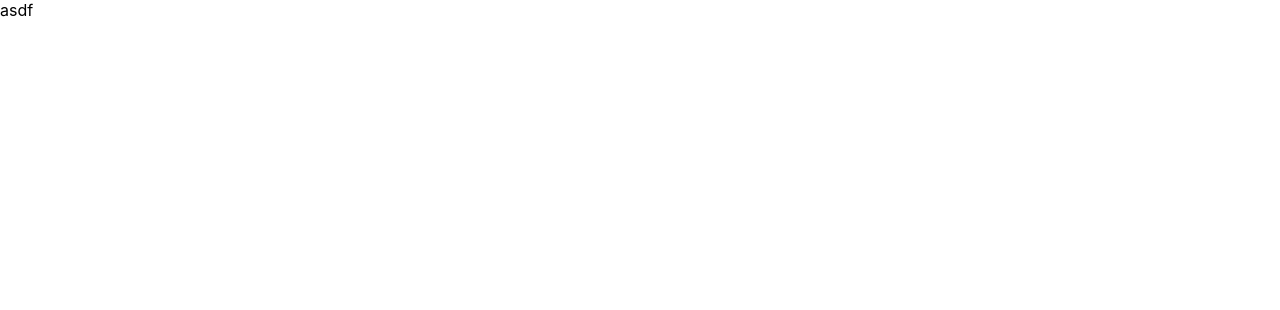
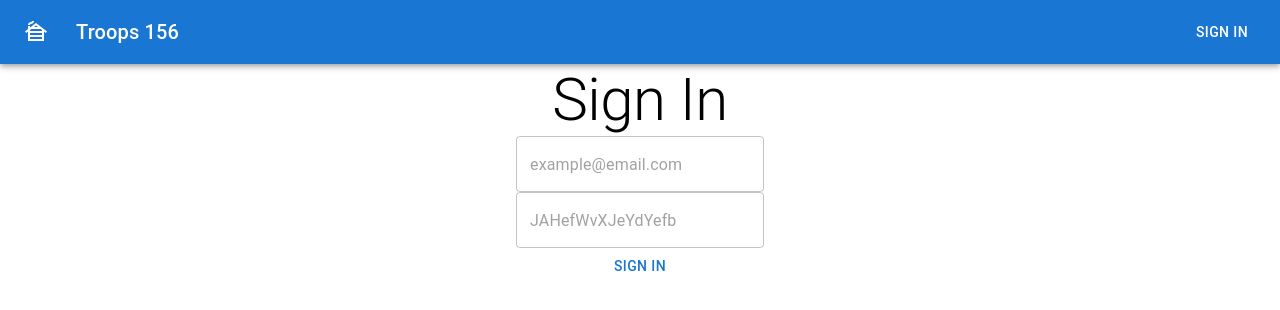
Before and after one commit to yubinjodev/troop156-solarias, a React (Create React App) app: page / in a window 1280 px wide. Shown: the top 310 px of the page. Built offline with nearby package versions, Linux system fonts and the light colour scheme.

Commit message:
theming is making me upset. but i added the login form. needs to work on styling

```diff
--- a/package.json
+++ b/package.json
@@ -5,6 +5,7 @@
   "dependencies": {
     "@emotion/react": "^11.11.1",
     "@emotion/styled": "^11.11.0",
+    "@mui/icons-material": "^5.11.16",
     "@mui/material": "^5.13.6",
     "@testing-library/jest-dom": "^5.16.5",
     "@testing-library/react": "^13.4.0",
--- a/public/index.html
+++ b/public/index.html
@@ -7,7 +7,7 @@
     <meta name="theme-color" content="#000000" />
     <meta
       name="description"
-      content="Web site created using create-react-app"
+      content="Created by Yubin Jo"
     />
     <link rel="apple-touch-icon" href="%PUBLIC_URL%/logo192.png" />
     <!--
@@ -24,7 +24,7 @@
       work correctly both with client-side routing and a non-root public URL.
       Learn how to configure a non-root public URL by running `npm run build`.
     -->
-    <title>React App</title>
+    <title>Troop 156</title>
   </head>
   <body>
     <noscript>You need to enable JavaScript to run this app.</noscript>
--- a/src/App.tsx
+++ b/src/App.tsx
@@ -1,13 +1,16 @@
 import { ThemeProvider } from "@emotion/react";
 import { themeOptions } from "./styles/theme";
+import Navbar from "./components/Navbar";
+import Login from "./pages/Login";
 
 function App() {
   return (
-    <ThemeProvider theme={themeOptions}>
-    <div className="App">
-      asdf
-    </div>
-    </ThemeProvider>
+    <>
+    {/* <ThemeProvider theme={themeOptions}> */}
+      <Navbar/>
+      <Login/>
+    {/* </ThemeProvider> */}
+    </>
   );
 }
 
--- /dev/null
+++ b/src/components/AuthForm.tsx
@@ -0,0 +1,34 @@
+import { AuthFormProps } from "../types/auth";
+
+import CoverImage from "../assets/images/cover.png";
+
+import { Box, Button, TextField, Typography } from "@mui/material";
+import Grid2 from "@mui/material/Unstable_Grid2/Grid2";
+
+export default function AuthForm(props: AuthFormProps) {
+  const { type, onClickSubmit } = props;
+
+  return (
+    <Box
+      component="form"
+      onSubmit={onClickSubmit}
+      sx={{
+        display: "flex",
+        flexDirection: "column",
+        alignItems: "center",
+        justifyContent: "center",
+      }}
+    >
+      <Typography variant="h2" component="h1">
+        {type === "login" && "Sign In"}
+        {type === "signup" && "Sign Up"}
+      </Typography>
+      <TextField placeholder="example@email.com" />
+      <TextField placeholder="JAHefWvXJeYdYefb" />
+      <Button type="submit">
+        {type === "login" && "Sign In"}
+        {type === "signup" && "Sign Up"}
+      </Button>
+    </Box>
+  );
+}
--- /dev/null
+++ b/src/components/Navbar.tsx
@@ -0,0 +1,27 @@
+import { AppBar, Box, Button, IconButton, Toolbar, Typography } from "@mui/material";
+
+import CabinIcon from '@mui/icons-material/Cabin';
+
+export default function Navbar() {
+  return (
+    <Box className="Navbar-root" sx={{ flexGrow: 1 }}>
+      <AppBar position="static">
+        <Toolbar>
+          <IconButton
+            size="large"
+            edge="start"
+            color="inherit"
+            aria-label="menu"
+            sx={{ mr: 2 }}
+          >
+            <CabinIcon />
+          </IconButton>
+          <Typography variant="h6" component="div" sx={{ flexGrow: 1 }}>
+            Troops 156
+          </Typography>
+          <Button color="inherit">Sign In</Button>
+        </Toolbar>
+      </AppBar>
+    </Box>
+  );
+}
--- /dev/null
+++ b/src/pages/Login.tsx
@@ -0,0 +1,12 @@
+import { Box } from "@mui/material";
+import AuthForm from "../components/AuthForm";
+
+export default function Login() {
+  const onClickSubmit = () => [];
+
+  return (
+    <Box component="section"  sx={{height:"100vh", overflowY:"hidden"}}>
+      <AuthForm type={"login"} onClickSubmit={onClickSubmit} />
+    </Box>
+  );
+}
--- /dev/null
+++ b/src/types/auth.d.ts
@@ -0,0 +1,4 @@
+export type AuthFormProps = {
+    type: "login" | "signup",
+    onClickSubmit: ()=>void
+}
```
Also changed, not shown: 2 other files (tests, documents, lock files or other folders).
